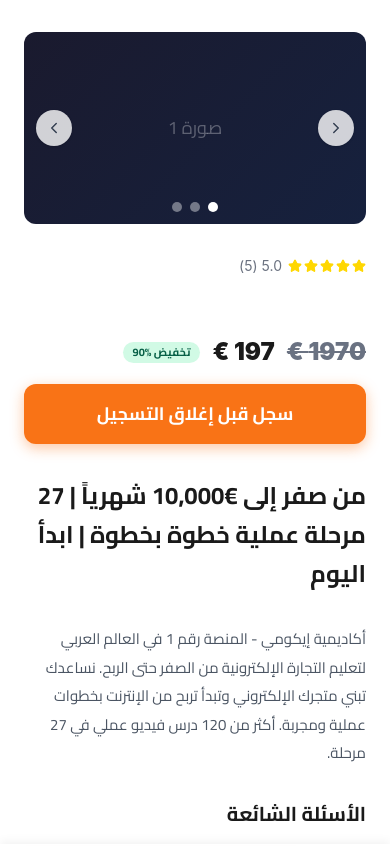
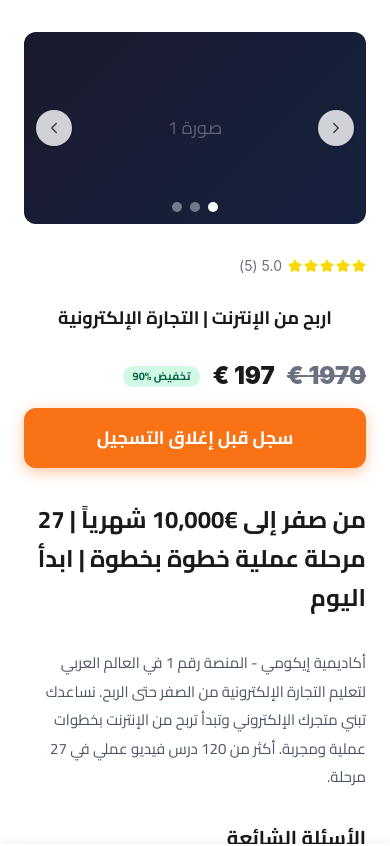
Before and after one commit to hamzabarah/-lexmo-saas-ai, a Next.js app: page / in a window 390 px wide. Shown: the top 846 px of the page. Built offline with nearby package versions, Linux system fonts and the light colour scheme.

Commit message:
fix: change mobile product title from white to black (visible on white bg)
Co-Authored-By: Claude Opus 4.6 <noreply@anthropic.com>

```diff
--- a/app/page.tsx
+++ b/app/page.tsx
@@ -203,7 +203,7 @@ export default function Home() {
             {/* Mobile only: Rating + Price + CTA before title */}
             <div className="lg:hidden space-y-4">
               {RatingLine}
-              <p className="text-white text-lg font-bold text-center">اربح من الإنترنت | التجارة الإلكترونية</p>
+              <p className="text-[#1A1A1A] text-lg font-bold text-center py-3">اربح من الإنترنت | التجارة الإلكترونية</p>
               {PriceLine}
               {CTAButton}
             </div>
```
